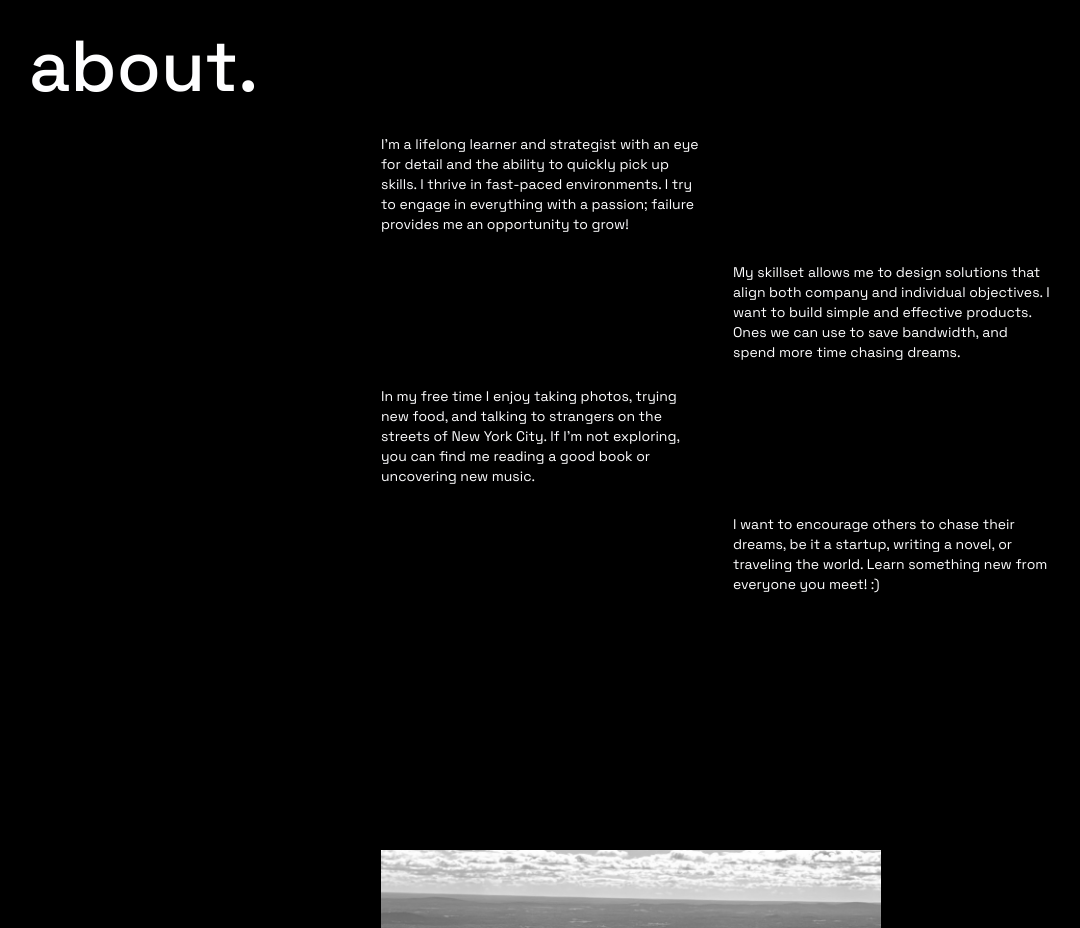
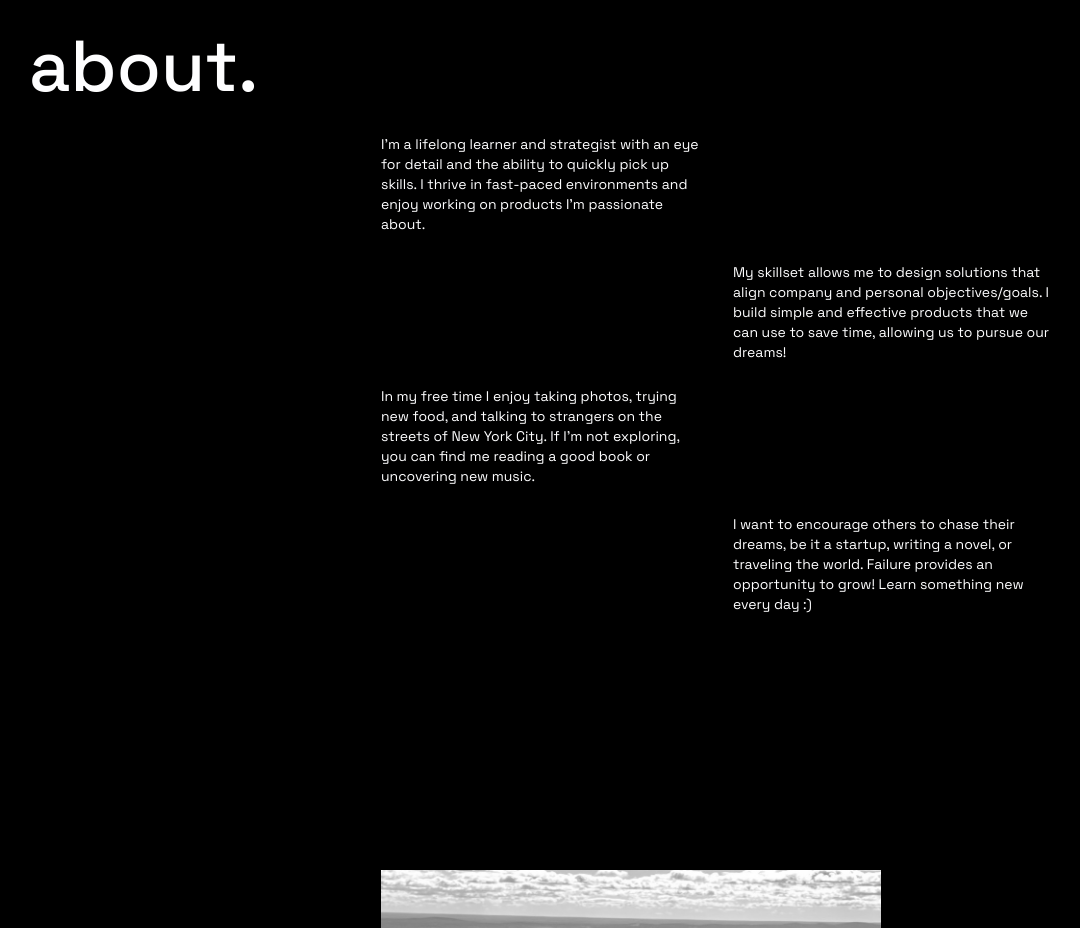
Before and after one commit to ethanwhyy/ethanwhyy.github.io, a Next.js app: page / in a window 1280 px wide. Shown: the part 3240-4168 px from the top of the page, without its empty margins (131-1211 px from the left). Built offline with nearby package versions, Linux system fonts and the light colour scheme.

Commit message:
updating about section

```diff
--- a/app/page.tsx
+++ b/app/page.tsx
@@ -523,7 +523,7 @@
                         <div className="space-y-8">
                           <p className="text-sm text-[#fefeff]">
                           I'm a lifelong learner and strategist with an eye for detail and the ability to quickly pick up skills.
-                          I thrive in fast-paced environments. I try to engage in everything with a passion; failure provides me an opportunity to grow!
+                          I thrive in fast-paced environments and enjoy working on products I'm passionate about.
                           </p>
                         </div>
                       </div>
@@ -531,9 +531,8 @@
                       <div className="md:col-span-1 md:col-start-3 md:mt-32">
                         <div className="space-y-8">
                           <p className="text-sm text-[#fefeff]">
-                          My skillset allows me to design solutions that align both company and individual objectives.
-                          I want to build simple and effective products. Ones we can use
-                           to save bandwidth, and spend more time chasing dreams.
+                          My skillset allows me to design solutions that align company and personal objectives/goals.
+                          I build simple and effective products that we can use to save time, allowing us to pursue our dreams!
                           </p>
                         </div>
                       </div>
@@ -557,7 +556,7 @@
                         <div className="space-y-8">
                           <p className="text-sm text-[#fefeff]">
                             I want to encourage others to chase their dreams, be it a startup, writing a novel,
-                            or traveling the world. Learn something new from everyone you meet! :)
+                            or traveling the world. Failure provides an opportunity to grow! Learn something new every day :)
                           </p>
                         </div>
                       </div>
```
